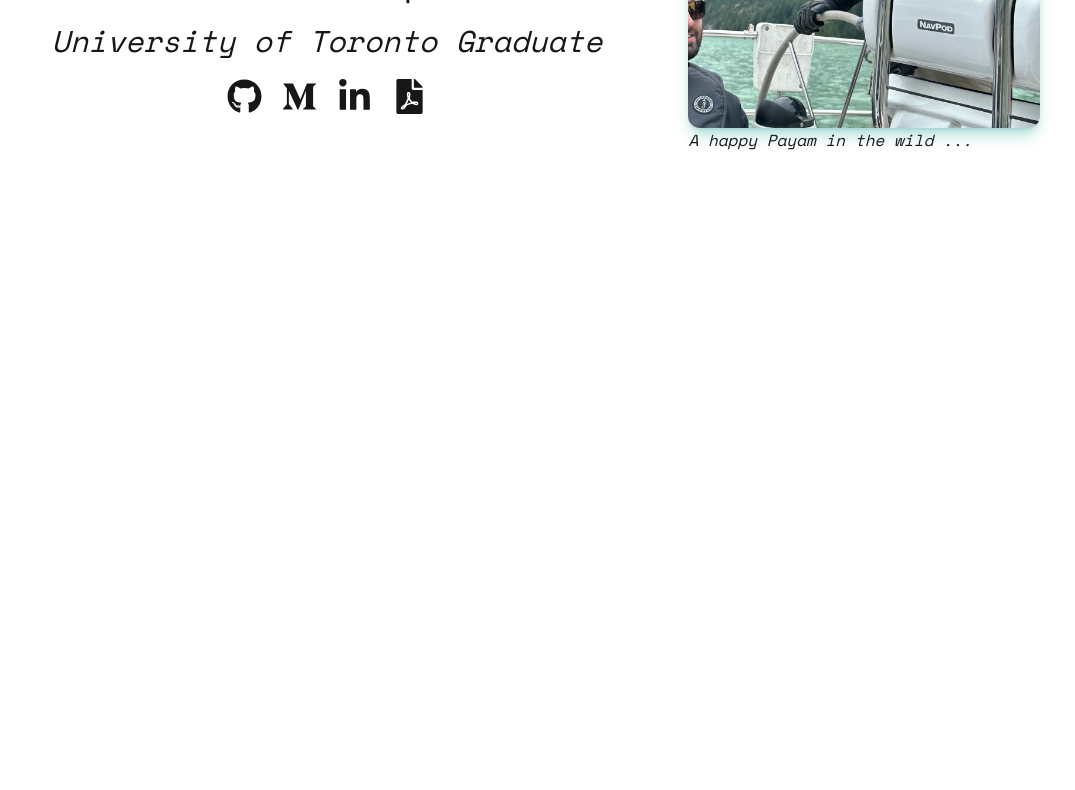
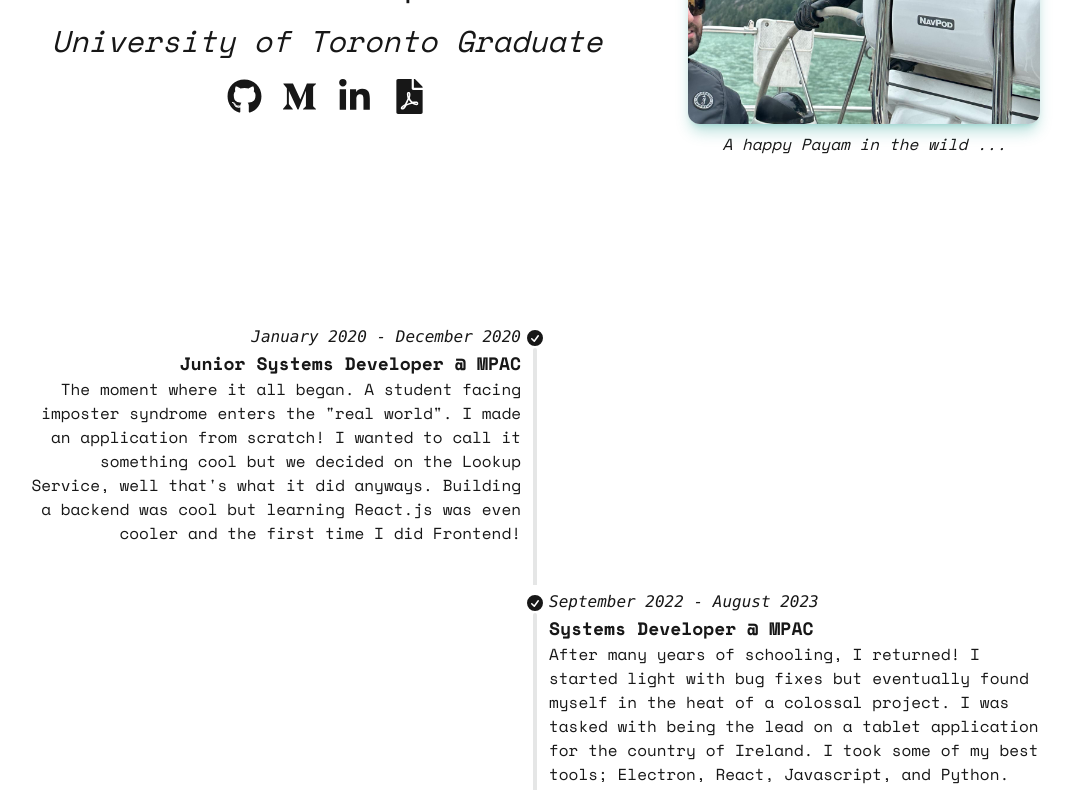
Before and after one commit to payamyek/portfolio-2024, a Next.js app: page / in a window 1280 px wide. Shown: the part 500-1290 px from the top of the page, without its empty margins (105-1180 px from the left). Before the commit the page ends 800 px from the top, so only its background shows below. Built offline with nearby package versions, Linux system fonts and the light colour scheme.

Commit message:
refactor: layout

```diff
--- a/app/layout.tsx
+++ b/app/layout.tsx
@@ -2,10 +2,11 @@
 
 import './globals.css';
 import { spaceMono } from './ui/fonts';
+import Navbar from './ui/navbar';
 
 export const metadata: Metadata = {
-  title: 'Create Next App',
-  description: 'Generated by create next app',
+  title: "Payam Yektamaram's Portfolio",
+  description: 'A Website Made with Love ❤️',
 };
 
 export default function RootLayout({
@@ -16,9 +17,13 @@
   return (
     <html lang='en'>
       <body
-        className={`${spaceMono.className} flex h-screen w-screen items-center justify-center antialiased`}
+        className={`${spaceMono.className} flex min-h-dvh w-screen flex-col antialiased md:px-24`}
       >
-        {children}
+        <Navbar
+          title='Experiences'
+          progress={0}
+        />
+        <div className='flex items-center justify-center'>{children}</div>
       </body>
     </html>
   );
--- a/app/page.tsx
+++ b/app/page.tsx
@@ -1,57 +1,11 @@
-import Image from 'next/image';
-import { FaGithub, FaLinkedinIn, FaMediumM, FaFilePdf } from 'react-icons/fa';
-
-import IconLink from './ui/icon-link';
+import Experiences from './ui/experiences';
+import Overview from './ui/overview';
 
 export default function Home() {
   return (
-    <div className='flex flex-wrap-reverse justify-center gap-5 md:flex-nowrap md:gap-16'>
-      <div className='flex flex-col justify-center gap-y-4 md:gap-y-16'>
-        <div className='flex justify-center gap-x-2 gap-y-5 md:flex-col'>
-          <div className='text-center text-3xl md:text-8xl'>Payam</div>
-          <div className='text-center text-3xl md:text-8xl'>Yektamaram</div>
-        </div>
-        <div className='flex flex-col gap-4 md:gap-5'>
-          <span className='text-md text-center md:text-4xl'>
-            Full-stack Developer @ MPAC
-          </span>
-          <span className='text-md text-center italic md:text-3xl'>
-            University of Toronto Graduate
-          </span>
-          <div className='flex justify-center gap-x-5'>
-            <IconLink
-              href='https://github.com/payamyek'
-              icon={<FaGithub size={35} />}
-            />
-            <IconLink
-              href='https://medium.com/@thelostobserver'
-              icon={<FaMediumM size={35} />}
-            />
-            <IconLink
-              href='https://www.linkedin.com/in/payamyek/'
-              icon={<FaLinkedinIn size={35} />}
-            />
-            <IconLink
-              href='https://cdn.jsdelivr.net/gh/payamyek/career@main/resume/resume.pdf'
-              icon={<FaFilePdf size={35} />}
-            />
-          </div>
-        </div>
-      </div>
-      <div className='flex-col gap-y-2'>
-        <div className='object-fit relative flex h-96 w-72 md:h-[30rem] md:w-[22rem]'>
-          <Image
-            src='/payam.jpg'
-            fill
-            priority
-            alt='A picture of Payam Yektamaram steering a sail-boat in Squamish, British Columbia.'
-            className='rounded-xl shadow-lg shadow-teal-600/30 duration-200 ease-linear hover:scale-105'
-          />
-        </div>
-        <span className='text-md hidden text-center italic md:inline-block'>
-          A happy Payam in the wild ...
-        </span>
-      </div>
+    <div className='flex flex-col'>
+      <Overview />
+      <Experiences />
     </div>
   );
 }
--- /dev/null
+++ b/app/ui/experiences.tsx
@@ -0,0 +1,50 @@
+import Timeline from './timeline/timeline';
+import { TimelineItemInterface } from './timeline/types';
+
+const experiences: Array<TimelineItemInterface> = [
+  {
+    startDate: new Date(2020, 0),
+    endDate: new Date(2020, 11),
+    jobTitle: 'Junior Systems Developer',
+    jobDescription: `
+      The moment where it all began. A student facing imposter syndrome enters the "real world".
+
+      I made an application from scratch! I wanted to call it something cool but we decided on the Lookup Service, well that's what it did anyways.
+      Building a backend was cool but learning React.js was even cooler and the first time I did Frontend!
+    `,
+    company: 'MPAC',
+    position: 'left',
+  },
+  {
+    startDate: new Date(2022, 8),
+    endDate: new Date(2023, 7),
+    jobTitle: 'Systems Developer',
+    jobDescription: `
+      After many years of schooling, I returned! I started light with bug fixes but eventually found myself in the heat of a colossal project.
+      I was tasked with being the lead on a tablet application for the country of Ireland. I took some of my best tools; Electron, React, Javascript, and Python.
+      After many hard months of work, I was able to satisfy an entire team of property assessors based in a different country.
+    `,
+    company: 'MPAC',
+    position: 'right',
+  },
+  {
+    startDate: new Date(2023, 7),
+    jobTitle: 'Fullstack Developer (I.T Manager)',
+    jobDescription: `
+      Manager??? Do not fret. I still code but got recognition for all the hard I had put in.
+      Now it was time for me to deliver a stellar prototype application to help procure Winnipeg as our new client on a multi-year multi-million dollar
+      contract. We did it!! So now im continuously helping update our code-bases to align with needs of our friends in Winnipeg. Had to learn Angular as some
+      of our systems did not undergo the React evolution stage :/
+    `,
+    company: 'MPAC',
+    position: 'left',
+  },
+];
+
+export default function Experiences() {
+  return (
+    <div className='p-5'>
+      <Timeline data={experiences} />
+    </div>
+  );
+}
--- /dev/null
+++ b/app/ui/icons/icon-group.tsx
@@ -0,0 +1,26 @@
+import { FaGithub, FaMediumM, FaLinkedinIn, FaFilePdf } from 'react-icons/fa';
+
+import IconLink from './icon-link';
+
+export default function IconGroup() {
+  return (
+    <div className='flex justify-center gap-x-5'>
+      <IconLink
+        href='https://github.com/payamyek'
+        icon={<FaGithub size={35} />}
+      />
+      <IconLink
+        href='https://medium.com/@thelostobserver'
+        icon={<FaMediumM size={35} />}
+      />
+      <IconLink
+        href='https://www.linkedin.com/in/payamyek/'
+        icon={<FaLinkedinIn size={35} />}
+      />
+      <IconLink
+        href='https://cdn.jsdelivr.net/gh/payamyek/career@main/resume/resume.pdf'
+        icon={<FaFilePdf size={35} />}
+      />
+    </div>
+  );
+}
--- a/app/ui/icon-link.tsx
+++ b/app/ui/icons/icon-link.tsx
@@ -1,11 +1,11 @@
 import Link from 'next/link';
 
-interface Props {
+interface IconLinkProps {
   href: string;
   icon: JSX.Element;
 }
 
-export default function IconLink(props: Readonly<Props>): JSX.Element {
+export default function IconLink(props: Readonly<IconLinkProps>): JSX.Element {
   return (
     <Link
       href={props.href}
--- /dev/null
+++ b/app/ui/navbar.tsx
@@ -0,0 +1,32 @@
+import IconGroup from './icons/icon-group';
+
+interface NavbarProps {
+  title: string;
+  progress: number /* number between 1-100 */;
+}
+
+const deriveFlexBasisClassName = (progress: number) => {
+  const basis = Math.round(progress / (100 / 12));
+
+  if (basis === 0) return '';
+  else if (basis === 12) return 'basis-full';
+  else return `basis-${basis}/12`;
+};
+
+export default function Navbar(props: Readonly<NavbarProps>): JSX.Element {
+  if (!props.progress) return <></>;
+
+  return (
+    <div className='sticky top-0 flex flex-col'>
+      <div className='flex justify-between p-4 text-2xl'>
+        <span>{props.title}</span>
+        <IconGroup />
+      </div>
+      <div className='flex basis-2 border border-white'>
+        <div
+          className={`${deriveFlexBasisClassName(props.progress)} bg-white`}
+        ></div>
+      </div>
+    </div>
+  );
+}
--- /dev/null
+++ b/app/ui/overview.tsx
@@ -0,0 +1,39 @@
+import Image from 'next/image';
+
+import IconGroup from './icons/icon-group';
+
+export default function Overview() {
+  return (
+    <div className='flex min-h-screen flex-wrap-reverse justify-center md:flex-nowrap md:gap-16'>
+      <div className='flex flex-col justify-center md:gap-y-16'>
+        <div className='flex justify-center gap-x-2 md:flex-col md:gap-y-5'>
+          <div className='text-center text-3xl md:text-8xl'>Payam</div>
+          <div className='text-center text-3xl md:text-8xl'>Yektamaram</div>
+        </div>
+        <div className='flex flex-col gap-4 md:gap-5'>
+          <span className='text-md text-center md:text-4xl'>
+            Full-stack Developer @ MPAC
+          </span>
+          <span className='text-md text-center italic md:text-3xl'>
+            University of Toronto Graduate
+          </span>
+          <IconGroup />
+        </div>
+      </div>
+      <div className='flex flex-col justify-end md:justify-center md:gap-y-2'>
+        <div className='object-fit relative flex h-96 w-72 md:h-[30rem] md:w-[22rem]'>
+          <Image
+            src='/payam.jpg'
+            fill
+            priority
+            alt='A picture of Payam Yektamaram steering a sail-boat in Squamish, British Columbia.'
+            className='rounded-xl shadow-lg shadow-teal-600/30 duration-200 ease-linear hover:scale-105'
+          />
+        </div>
+        <span className='text-md hidden w-full text-center italic md:inline-block'>
+          A happy Payam in the wild ...
+        </span>
+      </div>
+    </div>
+  );
+}
--- /dev/null
+++ b/app/ui/timeline/timeline-item.tsx
@@ -0,0 +1,44 @@
+import clsx from 'clsx';
+
+import { TimelineItemInterface } from './types';
+
+function formatDate(date: Date) {
+  return `${date.toLocaleString('default', { month: 'long' })} ${date.getFullYear()}`;
+}
+
+export default function TimelineItem(props: Readonly<TimelineItemInterface>) {
+  return (
+    <li>
+      <div className='timeline-middle'>
+        <svg
+          xmlns='http://www.w3.org/2000/svg'
+          viewBox='0 0 20 20'
+          fill='currentColor'
+          className='h-5 w-5'
+        >
+          <path
+            fillRule='evenodd'
+            d='M10 18a8 8 0 100-16 8 8 0 000 16zm3.857-9.809a.75.75 0 00-1.214-.882l-3.483 4.79-1.88-1.88a.75.75 0 10-1.06 1.061l2.5 2.5a.75.75 0 001.137-.089l4-5.5z'
+            clipRule='evenodd'
+          />
+        </svg>
+      </div>
+      <div
+        className={clsx('mb-10', {
+          'timeline-start md:text-end': props.position === 'left',
+          'timeline-end': props.position === 'right',
+        })}
+      >
+        <time className='font-mono italic'>
+          {formatDate(props.startDate)} -{' '}
+          {props?.endDate ? formatDate(props.endDate) : 'Present'}
+        </time>
+        <div className='text-lg font-black'>
+          {props.jobTitle} @ {props.company}
+        </div>
+        {props.jobDescription}
+      </div>
+      <hr className='' />
+    </li>
+  );
+}
--- /dev/null
+++ b/app/ui/timeline/timeline.tsx
@@ -0,0 +1,19 @@
+import TimelineItem from './timeline-item';
+import { TimelineItemInterface } from './types';
+
+interface TimelineProps {
+  data: Array<TimelineItemInterface>;
+}
+
+export default function Timeline(props: Readonly<TimelineProps>) {
+  return (
+    <ul className='timeline timeline-vertical timeline-snap-icon max-md:timeline-compact'>
+      {props.data.map((timelineItem: TimelineItemInterface) => (
+        <TimelineItem
+          key={timelineItem.startDate.toString()}
+          {...timelineItem}
+        />
+      ))}
+    </ul>
+  );
+}
--- /dev/null
+++ b/app/ui/timeline/types.ts
@@ -0,0 +1,8 @@
+export interface TimelineItemInterface {
+  startDate: Date;
+  endDate?: Date /** if present job => do not include */;
+  jobDescription: string;
+  jobTitle: string;
+  company: string;
+  position: 'left' | 'right';
+}
--- a/package.json
+++ b/package.json
@@ -17,6 +17,7 @@
     ]
   },
   "dependencies": {
+    "clsx": "^2.1.1",
     "next": "14.2.11",
     "react": "^18",
     "react-dom": "^18",
@@ -26,6 +27,7 @@
     "@types/node": "^20",
     "@types/react": "^18",
     "@types/react-dom": "^18",
+    "daisyui": "^4.12.10",
     "eslint": "^8",
     "eslint-config-next": "14.2.11",
     "eslint-config-prettier": "^9.1.0",
--- a/tailwind.config.ts
+++ b/tailwind.config.ts
@@ -1,4 +1,6 @@
 import type { Config } from 'tailwindcss';
+
+import daisyui from 'daisyui';
 
 const config: Config = {
   content: [
@@ -14,6 +16,20 @@
       },
     },
   },
-  plugins: [],
+  plugins: [daisyui],
+  safelist: [
+    'basis-1/12',
+    'basis-2/12',
+    'basis-3/12',
+    'basis-4/12',
+    'basis-5/12',
+    'basis-6/12',
+    'basis-7/12',
+    'basis-8/12',
+    'basis-9/12',
+    'basis-10/12',
+    'basis-11/12',
+    'basis-full',
+  ],
 };
 export default config;
```
Also changed, not shown: public/mpac.jpg (added), 1 other file (tests, documents, lock files or other folders).
